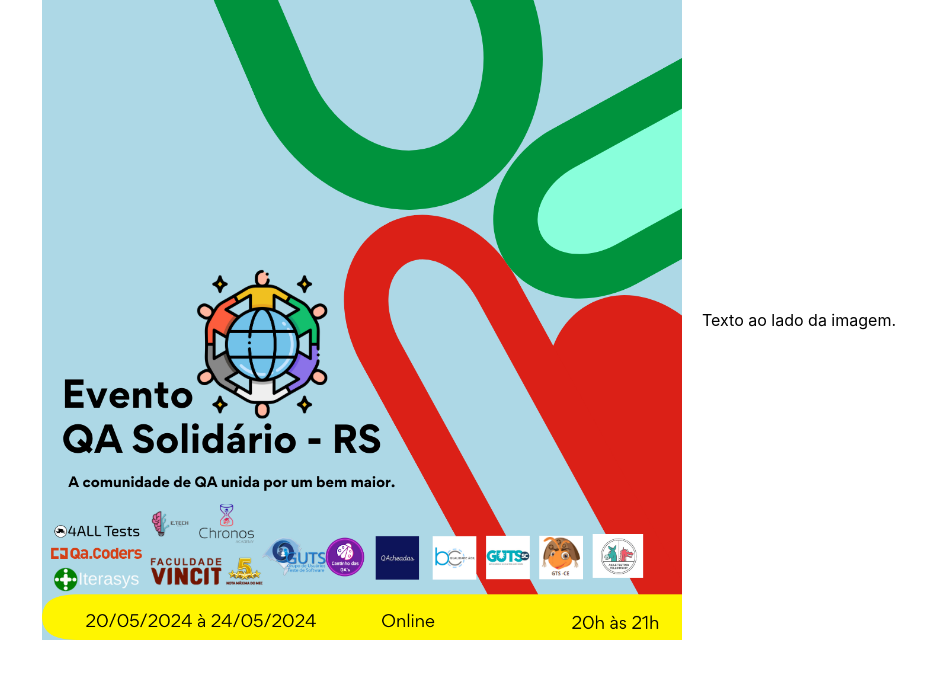
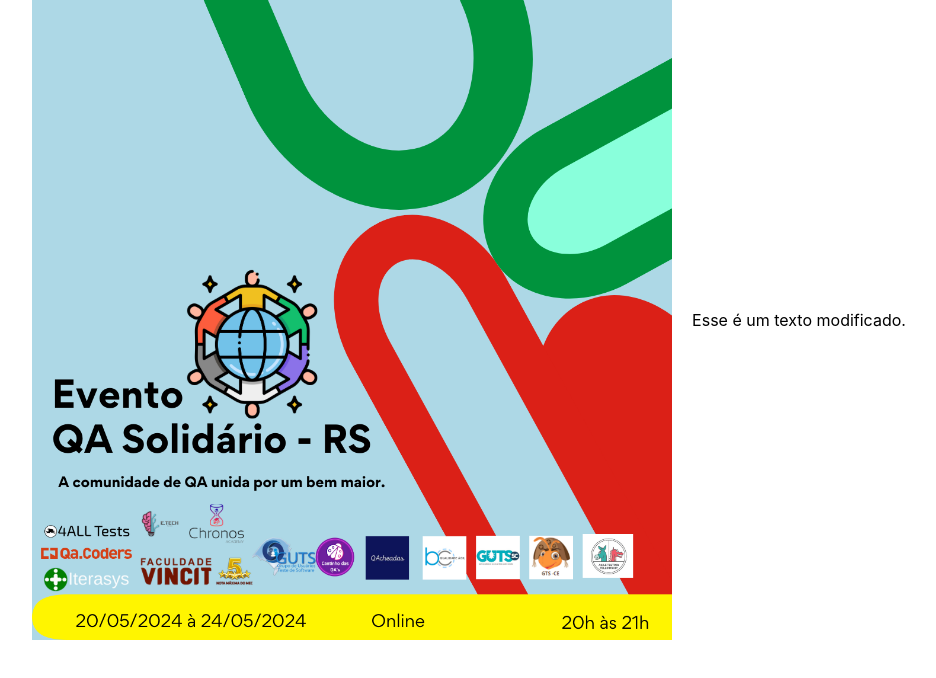
Before and after one commit to jullianamartins/QASolidarioPercy, a React (Create React App) app: page /info in a window 1280 px wide. Shown: the top 678 px of the page, without its empty margins (171-1107 px from the left). Built offline with nearby package versions, Linux system fonts and the light colour scheme.

Commit message:
modifiquei cor do header e o texto

```diff
--- a/package.json
+++ b/package.json
@@ -9,7 +9,7 @@
     "react": "^18.3.1",
     "react-dom": "^18.3.1",
     "react-router-dom": "^5.3.4",
-    "react-scripts": "^3.0.1",
+    "react-scripts": "^5.0.1",
     "web-vitals": "^2.1.4"
   },
   "scripts": {
--- a/src/App.css
+++ b/src/App.css
@@ -1,5 +1,5 @@
 .header {
-  background-color: #333;
+  background-color: rgb(160, 34, 34);
   color: white;
   padding: 10px;
   text-align: center;
--- a/src/InfoScreen.js
+++ b/src/InfoScreen.js
@@ -6,7 +6,7 @@ const InfoScreen = () => {
     <div className="info-screen">
       <div className="info-content">
         <img src={imagemExemplo} alt="Descrição da Imagem" />
-        <p>Texto ao lado da imagem.</p>
+        <p>Esse é um texto modificado.</p>
       </div>
     </div>
   );
```
Also changed, not shown: 1 other file (tests, documents, lock files or other folders).
